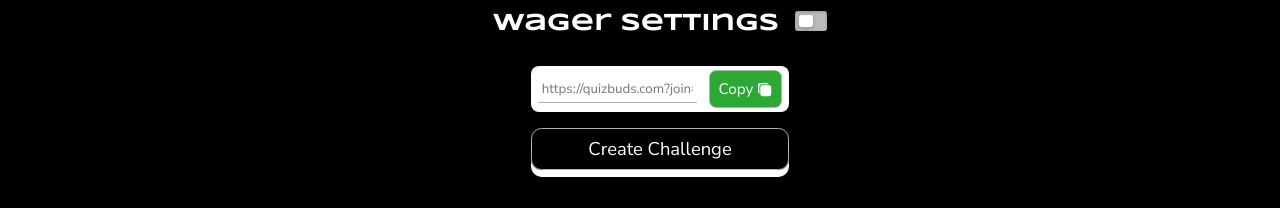
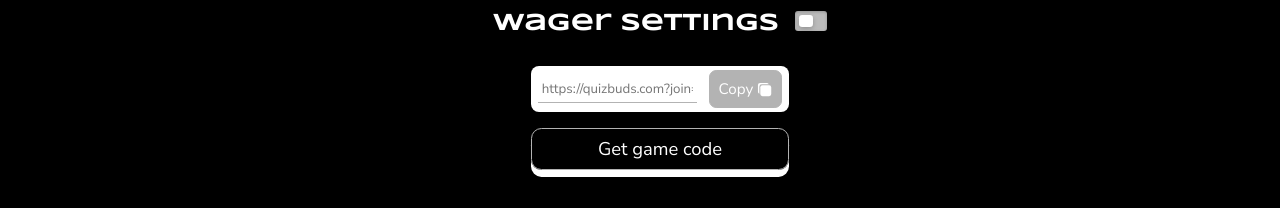
Before and after one commit to Ginikachuqu/QuizBuds, a Vue app: page /challenge in a window 1280 px wide. Shown: the part 589-797 px from the top of the page. Built offline with nearby package versions, Linux system fonts and the light colour scheme; no server answers.

Commit message:
Enable user generated code.

```diff
--- a/src/styles/pages/_challenge.scss
+++ b/src/styles/pages/_challenge.scss
@@ -14,6 +14,8 @@
                     background-clip: text;
                     -webkit-background-clip: text;
                     -webkit-text-fill-color: transparent;
+                    -webkit-animation: gradient 3s ease infinite;
+                    -moz-animation: gradient 3s ease infinite;
                     animation: gradient 3s ease infinite;
                 }
 
@@ -159,6 +161,7 @@
                         border: 1px solid $white;
                         color: $white;
                         font-family: $primary-font;
+                        transition: all .3s cubic-bezier(1, 0, 0, 1);
                     }
                 }
             }
@@ -203,6 +206,10 @@
                             &:hover {
                                 background: lighten($color: $green, $amount: 5%);
                             }
+
+                            &:disabled {
+                                background-color: $gray;
+                            }
                         }
                     }
                 }
--- a/src/views/Challenge/Challenge.vue
+++ b/src/views/Challenge/Challenge.vue
@@ -65,15 +65,16 @@
                 </div>
                 <div class="button__container">
                     <div class="link__display">
-                        <input disabled placeholder="https://quizbuds.com?join=345678" type="text" />
+                        <input disabled ref="generatedTextRef" placeholder="https://quizbuds.com?join=345678" type="text" v-model="inputCodeValue"/>
                         <div class="copy__btn">
-                            <button class="copy">
+                            <button :disabled="isDisabled" class="copy" @click="copyToClipboard">
                                 <span>Copy</span>
                                 <IonCopy />
                             </button>
                         </div>
                     </div>
-                    <button class="cta">Create Challenge</button>
+                    <button class="cta" @click.prevent="generateCode" v-show="!showCreateButton">Get game code</button>
+                    <button class="cta" @click.prevent="createChallenge" v-if="showCreateButton">Create Challenge</button>
                 </div>
             </div>
         </div>
@@ -92,6 +93,10 @@
 const wagerActive = ref(false)
 const gameCategory = ref('')
 const difficulty = ref('easy')
+const showCreateButton = ref(false)
+const inputCodeValue = ref('')
+const generatedTextRef = ref(null)
+const isDisabled = ref(true)
 
 const gameTypes = ref([{
                    name: 'Japanese Anime & Manga',
@@ -169,6 +174,26 @@
     gameCategory.value = value
 }
 
+const generateCode = () => {
+    // Generate Game code
+    const gameCode = uuidv4()
+
+    // Modify value of input box
+    inputCodeValue.value = gameCode
+
+    // Activate copy button
+    isDisabled.value = false
+
+    // Activate create button
+    showCreateButton.value = !showCreateButton.value
+}
+
+const copyToClipboard = () => {
+    generatedTextRef.value.select()
+    document.execCommand('copy')
+    console.log(generatedTextRef.value)
+}
+
 const createChallenge = () => {
     // Create game room in Firebase's Realtime Database
 
```
